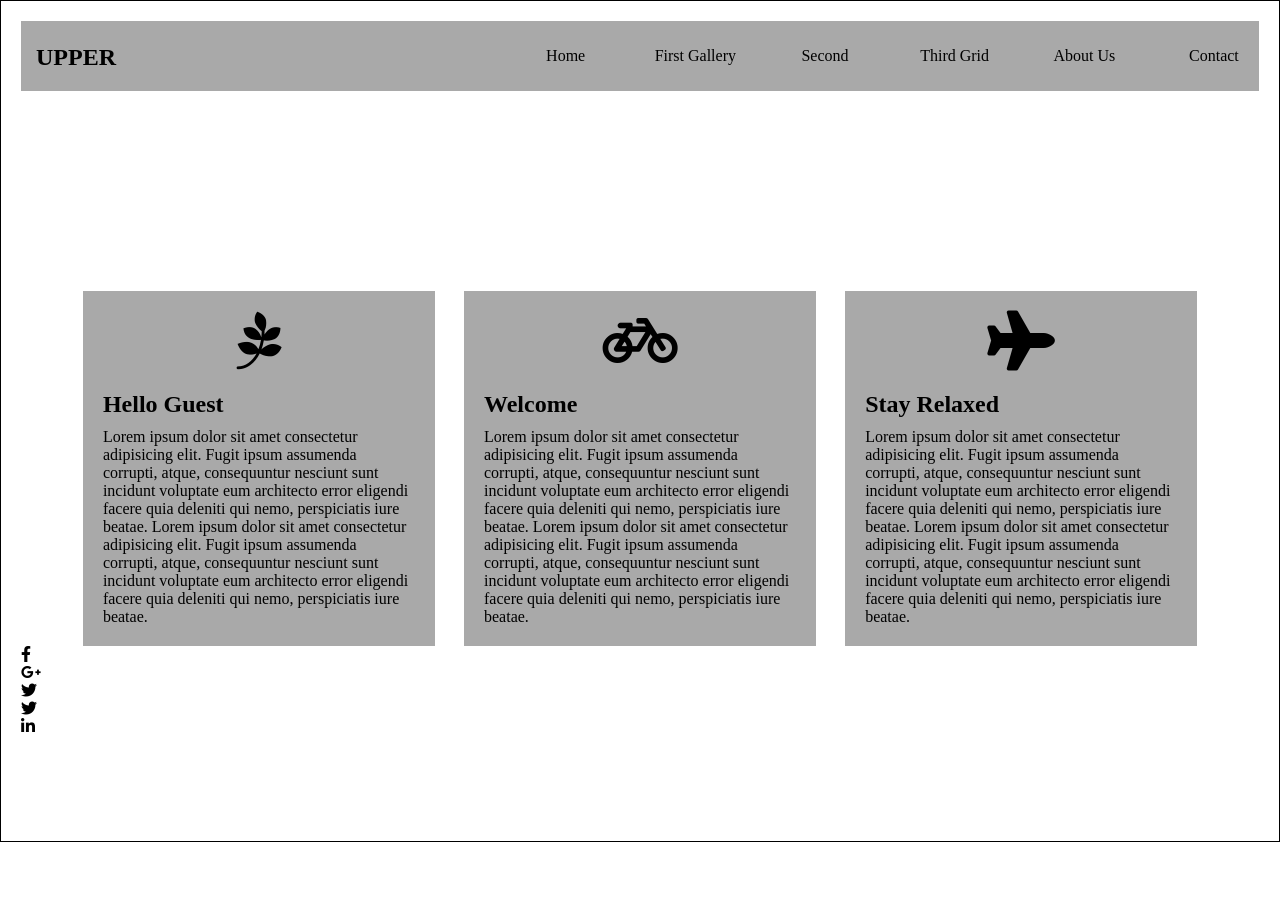
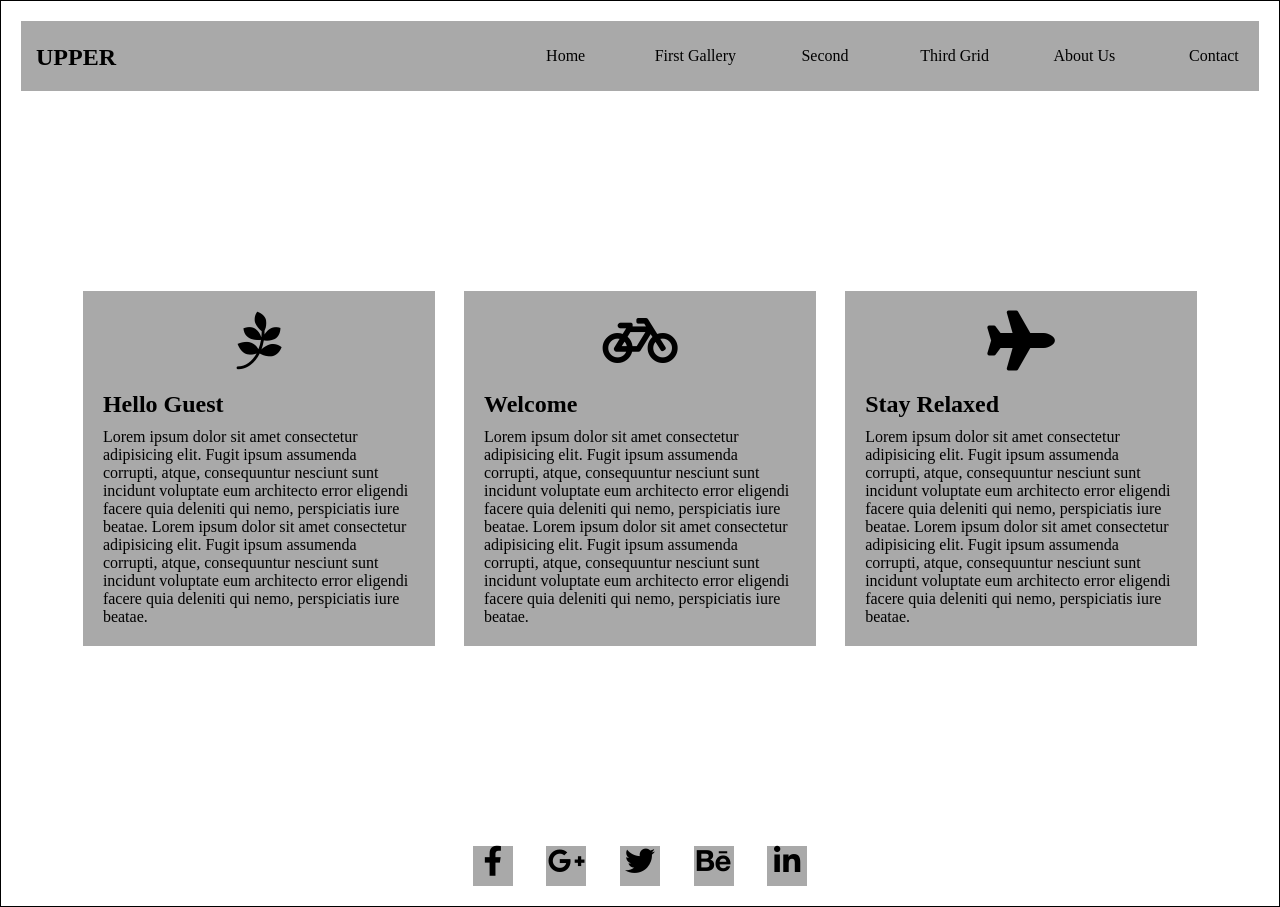
Before and after one commit to 1mustyz/practice-day-23, a plain HTML site: page index.html in a window 1280 px wide. Before the commit the page ends 842 px from the top, so only its background shows below. Drawn offline with Linux system fonts and the light colour scheme.

Commit message:
added the footer to the file

```diff
--- a/index.css
+++ b/index.css
@@ -51,6 +51,7 @@
     margin: auto;
     display: flex;
     justify-content: space-between;
+    margin-bottom: 200px;
 }
 
 .threeDiv {
@@ -72,3 +73,25 @@
 .threeDiv > h2 {
     margin-bottom: 10px;
 }
+
+.footer {
+    /* margin-top: 200px; */
+    /* border: 1px solid black; */
+    width: 27%;
+    margin: auto;
+    display: flex;
+    justify-content: space-between;
+}
+
+.footer > p {
+    /* border: 1px solid black; */
+    height: 40px;
+    width: 40px;
+    text-align: center;
+    background-color: darkgray ;
+
+}
+
+.footer > p > * {
+    font-size: 30px;
+}
--- a/index.html
+++ b/index.html
@@ -52,11 +52,11 @@
         </main>
 
         <footer class="footer">
-            <p class="footer-icon"> <i class="fab fa-facebook-f"></i> </p>
-            <p class="footer-icon"><i class="fab fa-google-plus-g"></i></p>
-            <p class="footer-icon"><i class="fab fa-twitter"></i></p>
-            <p class="footer-icon"><i class="fab fa-twitter"></i></p>
-            <p class="footer-icon"><i class="fab fa-linkedin-in"></i></p>
+            <p class="footer-icon"> <i class="fab fa-facebook-f icons"></i> </p>
+            <p class="footer-icon"><i class="fab fa-google-plus-g icons"></i></p>
+            <p class="footer-icon"><i class="fab fa-twitter icons"></i></p>
+            <p class="footer-icon"><i class="fab fa-behance"></i></p>
+            <p class="footer-icon"><i class="fab fa-linkedin-in icons"></i></p>
 
 
         </footer>
```
